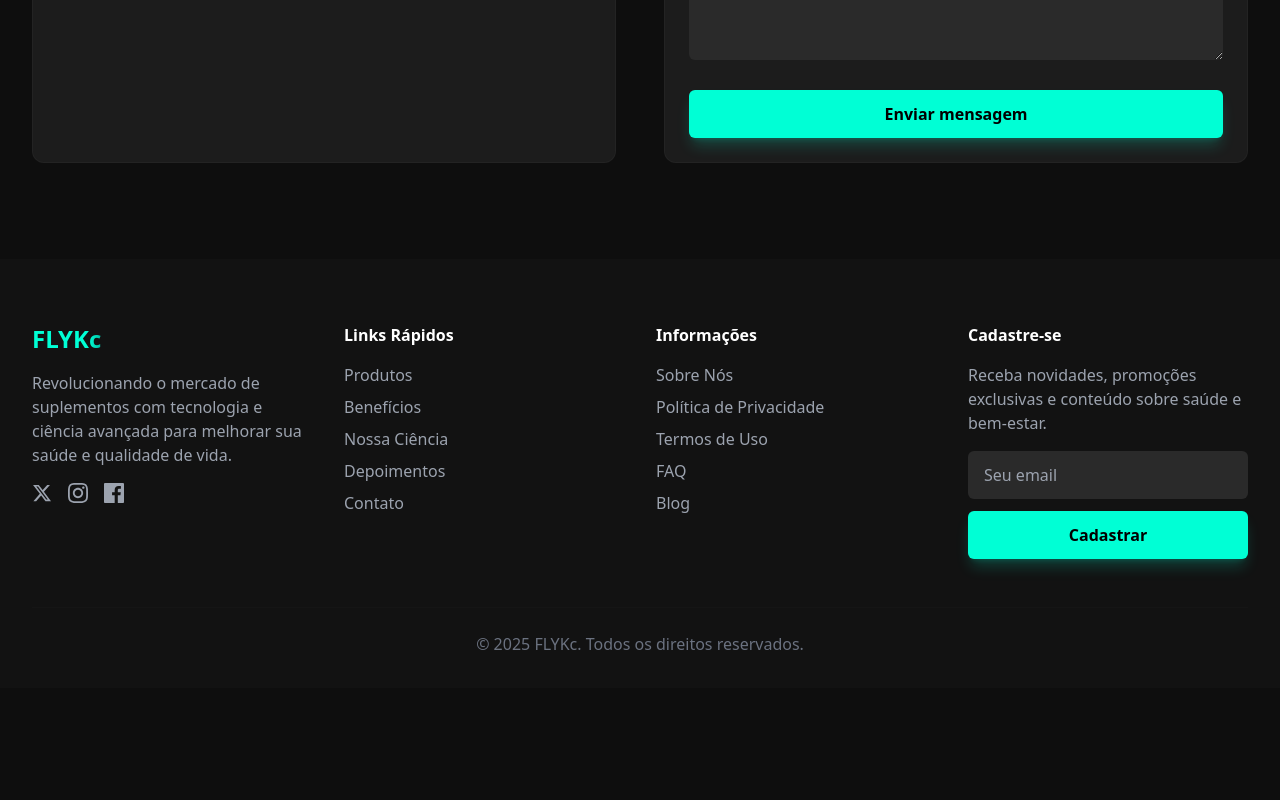
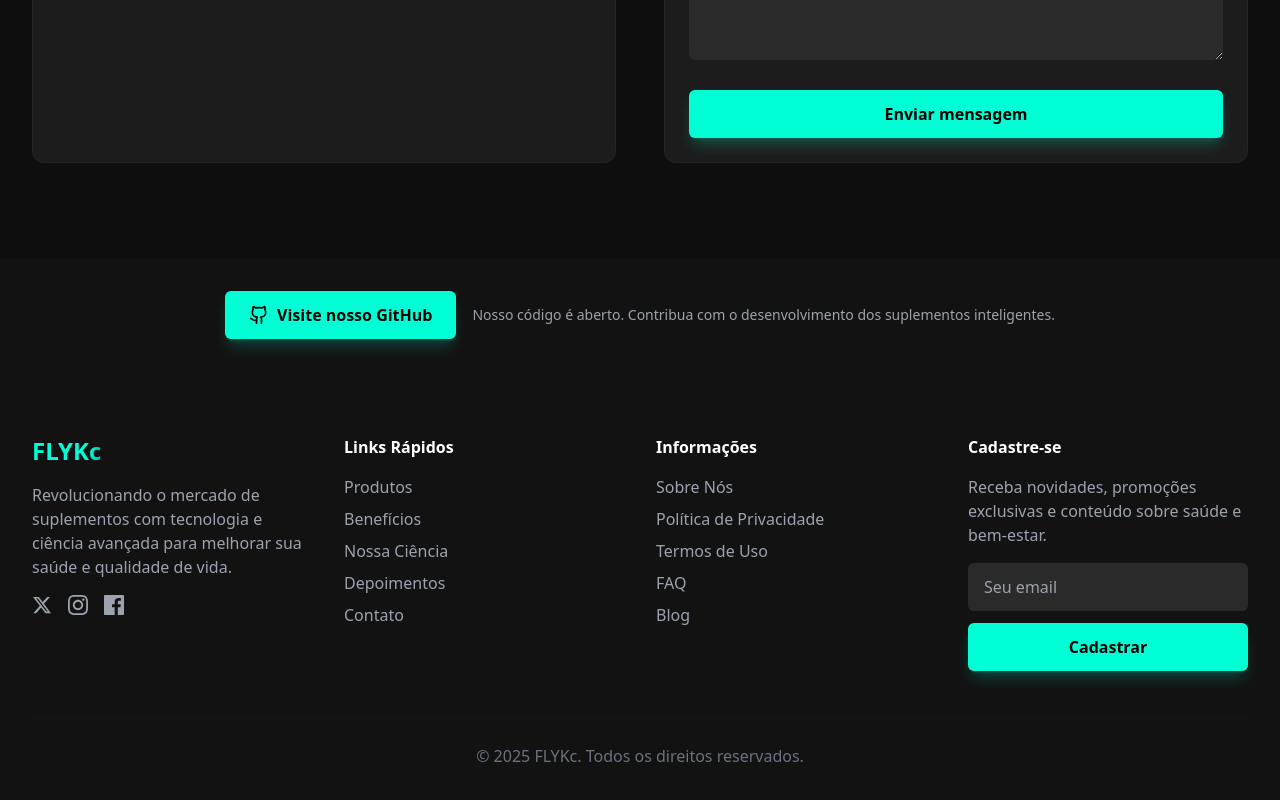
Before and after one commit to gcflykc/flykc-neon-landing-page, a React (Vite) app: page / in a window 1280 px wide. Shown: the part 6500-7300 px from the top of the page. Before the commit the page ends 7188 px from the top, so only its background shows below. Built offline with nearby package versions, Linux system fonts and the light colour scheme.

Commit message:
Add changes to GitHub
Update project files and configurations.

```diff
--- /dev/null
+++ b/src/components/GitHubLink.tsx
@@ -0,0 +1,28 @@
+
+import React from "react";
+import { Github } from "lucide-react";
+
+const GitHubLink = () => {
+  return (
+    <section className="py-8 bg-flykc-black-alt">
+      <div className="flykc-container">
+        <div className="flex flex-col md:flex-row items-center justify-center gap-4">
+          <a
+            href="https://github.com/flykc/supplements"
+            target="_blank"
+            rel="noopener noreferrer"
+            className="flykc-btn flex items-center gap-2 transition-transform hover:scale-105"
+          >
+            <Github size={20} />
+            <span>Visite nosso GitHub</span>
+          </a>
+          <p className="text-gray-400 text-sm">
+            Nosso código é aberto. Contribua com o desenvolvimento dos suplementos inteligentes.
+          </p>
+        </div>
+      </div>
+    </section>
+  );
+};
+
+export default GitHubLink;
--- a/src/pages/Index.tsx
+++ b/src/pages/Index.tsx
@@ -10,6 +10,7 @@ import CTASection from "@/components/CTASection";
 import ContactSection from "@/components/ContactSection";
 import Footer from "@/components/Footer";
 import CalculatorPanel from "@/components/CalculatorPanel";
+import GitHubLink from "@/components/GitHubLink";
 
 const Index = () => {
   return (
@@ -36,6 +37,7 @@ const Index = () => {
         <TestimonialsSection />
         <CTASection />
         <ContactSection />
+        <GitHubLink />
       </main>
       <Footer />
     </div>
```
